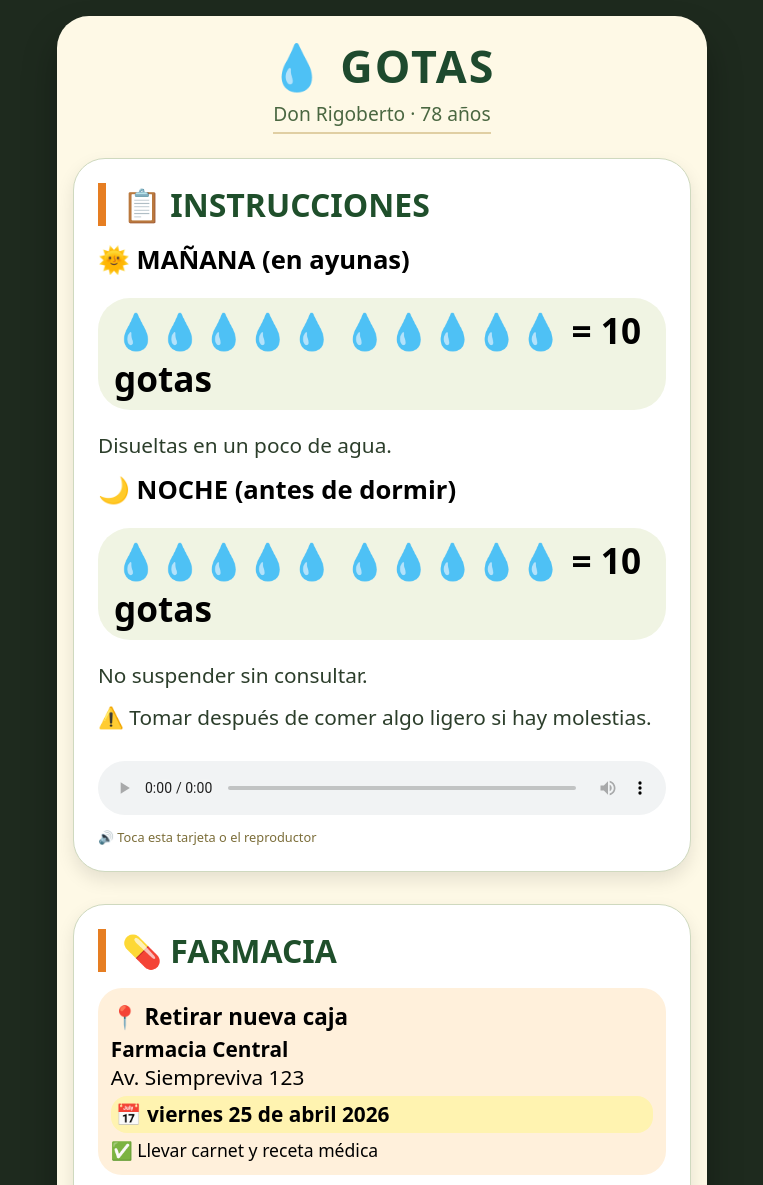
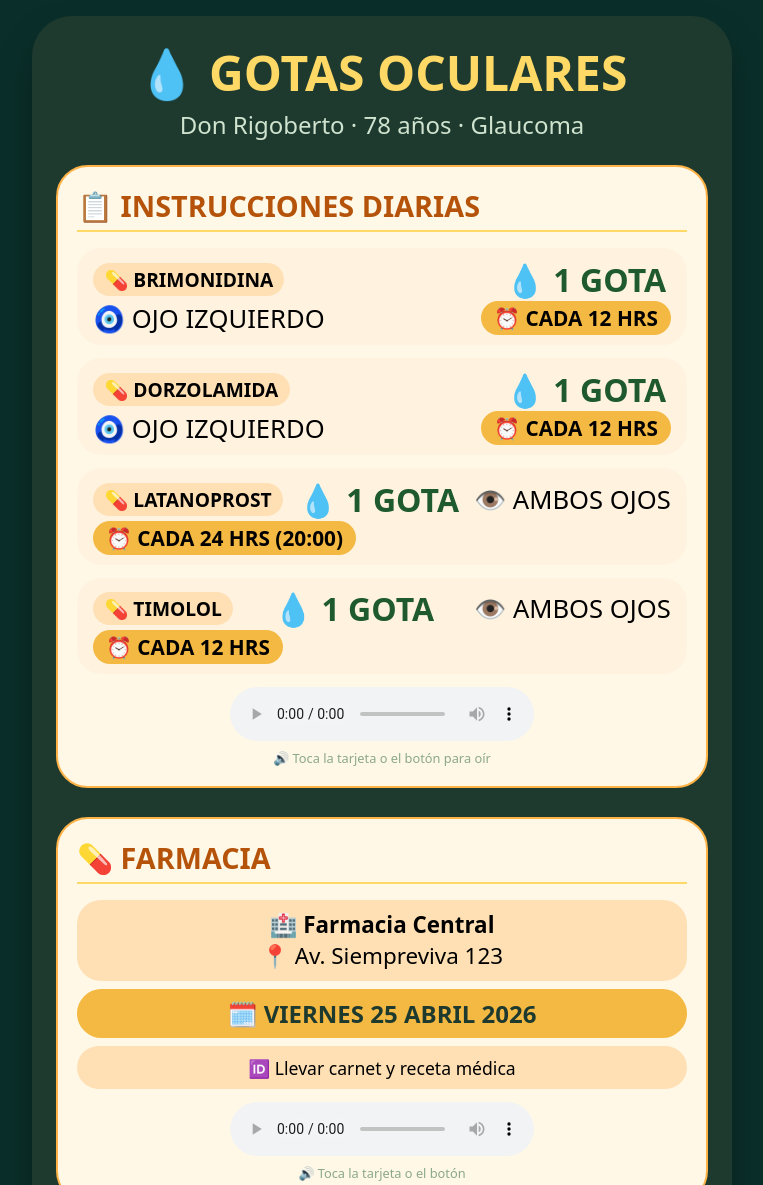
Before and after one commit to dusanarancibia-cpu/reciclean-sistema, a website: page public/app-papa/index.html in a window 1280 px wide. Shown: the top 1185 px of the page, without its empty margins (258-1021 px from the left). Drawn offline with Linux system fonts and the light colour scheme.

Commit message:
feat(app-papa): 4 medicamentos con dosis ojo frecuencia — GOTAS OCULARES v4

```diff
--- a/public/app-papa/index.html
+++ b/public/app-papa/index.html
@@ -3,16 +3,12 @@
 <head>
     <meta charset="UTF-8">
     <meta name="viewport" content="width=device-width, initial-scale=1.0, viewport-fit=cover">
-    <title>GOTAS - Don Rigoberto</title>
+    <title>GOTAS · Don Rigoberto</title>
     <style>
-        * {
-            margin: 0;
-            padding: 0;
-            box-sizing: border-box;
-        }
+        * { margin: 0; padding: 0; box-sizing: border-box; }
         body {
-            font-family: system-ui, -apple-system, 'Segoe UI', 'Helvetica Neue', sans-serif;
-            background: #1e2a1e;
+            font-family: system-ui, -apple-system, 'Segoe UI', Roboto, sans-serif;
+            background: #0a2f2a;
             min-height: 100vh;
             display: flex;
             justify-content: center;
@@ -20,163 +16,202 @@
             padding: 1rem;
         }
         .container {
-            max-width: 650px;
+            max-width: 700px;
             width: 100%;
-            background: #fef9e6;
-            border-radius: 2rem;
-            padding: 1.2rem 1rem 2rem;
+            background: #1e3a2f;
+            border-radius: 2.5rem;
+            padding: 1.5rem;
             box-shadow: 0 20px 35px rgba(0,0,0,0.3);
         }
         h1 {
-            font-size: 2.8rem;
+            font-size: 3rem;
             text-align: center;
-            color: #1e4a2e;
-            margin-bottom: 0.25rem;
-            letter-spacing: 2px;
+            color: #FFD966;
+            margin-bottom: 0.2rem;
         }
-        .sub {
+        .nombre {
             text-align: center;
-            font-size: 1.2rem;
-            color: #4a6741;
+            font-size: 1.5rem;
+            color: #cfe3cf;
             margin-bottom: 1.5rem;
-            border-bottom: 2px solid #e0cfa3;
-            display: inline-block;
-            width: auto;
-            margin-left: auto;
-            margin-right: auto;
-            padding-bottom: 0.3rem;
         }
         .card {
-            background: #ffffff;
+            background: #FFF8E7;
             border-radius: 2rem;
-            margin-bottom: 2rem;
-            padding: 1.5rem;
-            box-shadow: 0 8px 18px rgba(0,0,0,0.1);
-            border: 1px solid #cfd9bf;
+            padding: 1.2rem;
+            margin-bottom: 1.8rem;
             cursor: pointer;
             transition: 0.1s;
+            border: 2px solid #FFB347;
         }
-        .card:active {
-            background: #f7f2e0;
-            transform: scale(0.99);
+        .card:hover {
+            background: #FFF0CC;
+            transform: scale(1.01);
         }
-        .card-titulo {
-            font-size: 2rem;
+        .titulo-card {
+            font-size: 1.8rem;
             font-weight: 800;
+            color: #B45309;
             display: flex;
             align-items: center;
             gap: 0.7rem;
-            color: #1f4f2b;
             margin-bottom: 1rem;
-            border-left: 8px solid #e67e22;
-            padding-left: 1rem;
+            border-bottom: 2px solid #FFD966;
+            padding-bottom: 0.3rem;
         }
-        .dosis-grande {
-            font-size: 2.2rem;
-            font-weight: 800;
-            background: #f0f4e3;
-            padding: 0.5rem 1rem;
+        .med-item {
+            background: #fff3e0;
+            border-radius: 1.5rem;
+            padding: 0.6rem 1rem;
+            margin-bottom: 0.8rem;
+            display: flex;
+            align-items: center;
+            flex-wrap: wrap;
+            justify-content: space-between;
+        }
+        .med-nombre {
+            font-weight: 700;
+            font-size: 1.2rem;
+            background: #FFE0B5;
+            padding: 0.2rem 0.7rem;
             border-radius: 2rem;
             display: inline-block;
-            margin: 0.5rem 0;
+        }
+        .dosis {
+            font-size: 2rem;
+            font-weight: 800;
+            margin: 0 0.3rem;
+            color: #1e5a2e;
+        }
+        .ojo {
+            font-size: 1.6rem;
         }
         .horario {
-            font-size: 1.6rem;
-            font-weight: 600;
-            margin: 0.8rem 0;
+            font-size: 1.3rem;
+            background: #F4B942;
+            padding: 0.2rem 0.8rem;
+            border-radius: 2rem;
+            font-weight: bold;
         }
-        .detalle {
-            font-size: 1.3rem;
-            line-height: 1.4;
-            color: #2c3e2b;
-            margin: 0.8rem 0;
+        .audio-pequeno {
+            display: flex;
+            justify-content: center;
+            margin-top: 0.8rem;
         }
-        .farmacia {
-            background: #fff0db;
-            padding: 0.8rem;
+        audio {
+            width: 50%;
+            min-width: 180px;
+            border-radius: 2rem;
+        }
+        .footer-card {
+            font-size: 0.8rem;
+            text-align: center;
+            color: #8ba88a;
+            margin-top: 0.5rem;
+        }
+        .farmacia-dato {
+            font-size: 1.4rem;
+            background: #FFE0B5;
+            padding: 0.6rem;
             border-radius: 1.5rem;
             margin: 0.5rem 0;
+            text-align: center;
         }
-        audio {
-            width: 100%;
-            margin-top: 1rem;
-            outline: none;
-        }
-        .badge {
-            font-size: 0.8rem;
-            color: #7c6e3a;
-            margin-top: 0.5rem;
-            display: inline-block;
-        }
-        footer {
+        .fecha-limite {
+            background: #F4B942;
+            color: #1e3a2f;
+            font-size: 1.5rem;
+            padding: 0.5rem;
+            border-radius: 2rem;
             text-align: center;
-            margin-top: 1rem;
-            font-size: 0.9rem;
-            color: #6f7e5c;
+            font-weight: bold;
         }
         @media (max-width: 550px) {
             .container { padding: 1rem; }
             h1 { font-size: 2.2rem; }
-            .card-titulo { font-size: 1.7rem; }
-            .horario { font-size: 1.3rem; }
-            .detalle { font-size: 1.1rem; }
-            .dosis-grande { font-size: 1.7rem; }
+            .titulo-card { font-size: 1.4rem; }
+            .med-nombre { font-size: 1rem; }
+            .dosis { font-size: 1.5rem; }
+            .ojo { font-size: 1.2rem; }
+            .horario { font-size: 1rem; }
+            .farmacia-dato { font-size: 1.1rem; }
+            .fecha-limite { font-size: 1.2rem; }
+            audio { width: 70%; }
         }
     </style>
 </head>
 <body>
 <div class="container">
-    <h1>💧 GOTAS</h1>
-    <div style="text-align: center;"><span class="sub">Don Rigoberto · 78 años</span></div>
+    <h1>💧 GOTAS OCULARES</h1>
+    <div class="nombre">Don Rigoberto · 78 años · Glaucoma</div>
 
-    <!-- Tarjeta 1: instrucciones completas -->
+    <!-- Tarjeta 1: Instrucciones completas (audio v1) -->
     <div class="card" onclick="document.getElementById('audioCompleto').play()">
-        <div class="card-titulo">
-            📋 INSTRUCCIONES
+        <div class="titulo-card">
+            📋 INSTRUCCIONES DIARIAS
         </div>
-        <div class="horario">🌞 MAÑANA (en ayunas)</div>
-        <div class="dosis-grande">💧💧💧💧💧 💧💧💧💧💧  =  10 gotas</div>
-        <div class="detalle">Disueltas en un poco de agua.</div>
-        <div class="horario">🌙 NOCHE (antes de dormir)</div>
-        <div class="dosis-grande">💧💧💧💧💧 💧💧💧💧💧  =  10 gotas</div>
-        <div class="detalle">No suspender sin consultar.</div>
-        <div class="detalle">⚠️ Tomar después de comer algo ligero si hay molestias.</div>
+
+        <div class="med-item">
+            <span class="med-nombre">💊 BRIMONIDINA</span>
+            <span class="dosis">💧 1 GOTA</span>
+            <span class="ojo">🧿 OJO IZQUIERDO</span>
+            <span class="horario">⏰ CADA 12 HRS</span>
+        </div>
+        <div class="med-item">
+            <span class="med-nombre">💊 DORZOLAMIDA</span>
+            <span class="dosis">💧 1 GOTA</span>
+            <span class="ojo">🧿 OJO IZQUIERDO</span>
+            <span class="horario">⏰ CADA 12 HRS</span>
+        </div>
+        <div class="med-item">
+            <span class="med-nombre">💊 LATANOPROST</span>
+            <span class="dosis">💧 1 GOTA</span>
+            <span class="ojo">👁️ AMBOS OJOS</span>
+            <span class="horario">⏰ CADA 24 HRS (20:00)</span>
+        </div>
+        <div class="med-item">
+            <span class="med-nombre">💊 TIMOLOL</span>
+            <span class="dosis">💧 1 GOTA</span>
+            <span class="ojo">👁️ AMBOS OJOS</span>
+            <span class="horario">⏰ CADA 12 HRS</span>
+        </div>
+
+        <div class="audio-pequeno">
             <audio id="audioCompleto" controls preload="metadata">
                 <source src="audio_instrucciones_v1_2026-04-23.ogg" type="audio/ogg">
             </audio>
-        <div class="badge">🔊 Toca esta tarjeta o el reproductor</div>
+        </div>
+        <div class="footer-card">🔊 Toca la tarjeta o el botón para oír</div>
     </div>
 
-    <!-- Tarjeta 2: recordatorio farmacia -->
+    <!-- Tarjeta 2: Recordatorio farmacia (audio v2) -->
     <div class="card" onclick="document.getElementById('audioRecordatorio').play()">
-        <div class="card-titulo">
+        <div class="titulo-card">
             💊 FARMACIA
         </div>
-        <div class="farmacia">
-            <div style="font-size:1.4rem; font-weight:bold;">📍 Retirar nueva caja</div>
-            <div style="font-size:1.3rem; margin:0.2rem 0;"><strong>Farmacia Central</strong><br>Av. Siempreviva 123</div>
-            <div style="font-size:1.3rem; background:#fff3b0; padding:0.3rem; border-radius:1rem; margin:0.3rem 0;">
-                📅 <strong>viernes 25 de abril 2026</strong>
+        <div class="farmacia-dato">
+            🏥 <strong>Farmacia Central</strong><br>
+            📍 Av. Siempreviva 123
         </div>
-            <div style="font-size:1.1rem;">✅ Llevar carnet y receta médica</div>
+        <div class="fecha-limite">
+            🗓️ VIERNES 25 ABRIL 2026
         </div>
+        <div class="farmacia-dato" style="font-size:1.1rem;">
+            🆔 Llevar carnet y receta médica
+        </div>
+        <div class="audio-pequeno">
             <audio id="audioRecordatorio" controls preload="metadata">
                 <source src="audio_instrucciones_v2_2026-04-23.ogg" type="audio/ogg">
             </audio>
-        <div class="badge">🔊 Toca esta tarjeta o el reproductor</div>
         </div>
-    <footer>🎧 Presiona cualquier tarjeta para escuchar el audio</footer>
+        <div class="footer-card">🔊 Toca la tarjeta o el botón</div>
+    </div>
+
+    <footer style="text-align: center; color: #cfe3cf; font-size: 0.8rem; margin-top: 0.5rem;">Presiona cualquier tarjeta para escuchar las indicaciones completas</footer>
 </div>
 <script>
-    document.querySelectorAll('.card').forEach(card => {
-        const audio = card.querySelector('audio');
-        if(audio) {
-            card.addEventListener('click', (e) => {
-                if(e.target.tagName !== 'AUDIO' && e.target.tagName !== 'SOURCE') {
-                    audio.play();
-                }
-            });
-        }
+    document.querySelectorAll('audio').forEach(audio => {
+        audio.addEventListener('click', (e) => e.stopPropagation());
     });
 </script>
 </body>
```
Also changed, not shown: public/app-papa/GOTAS.html (+137 -104 lines). Lines whose indentation alone changed are shown as unchanged.
